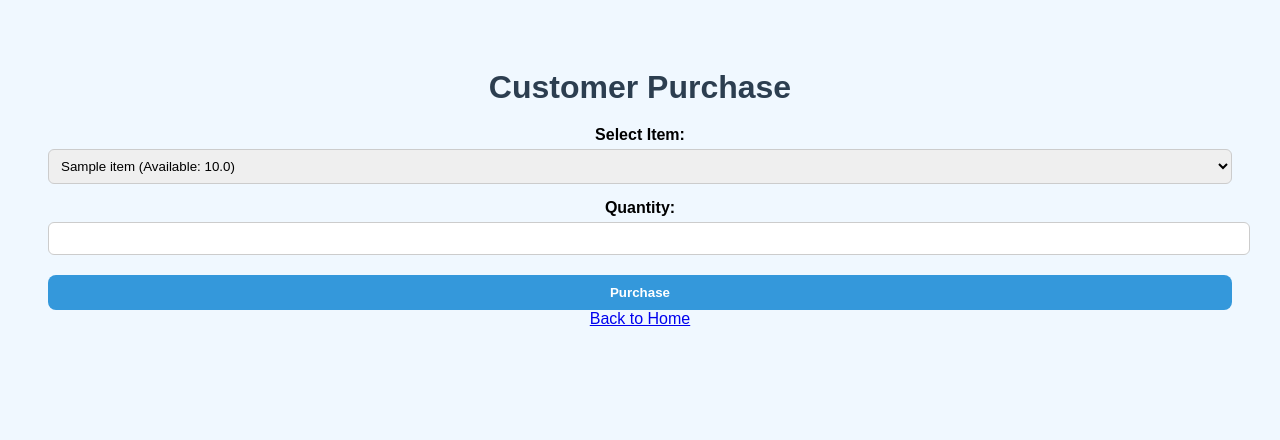
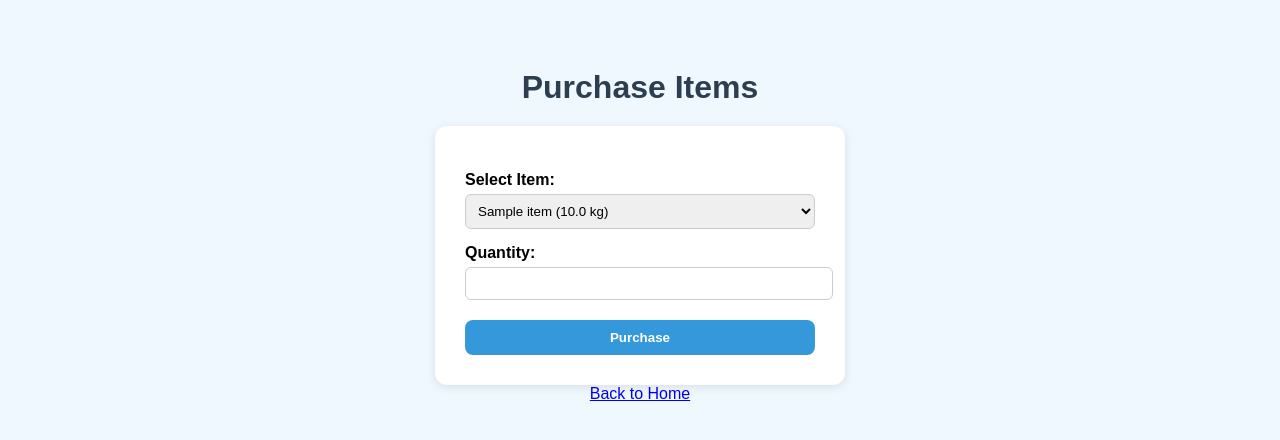
Before and after one commit to Deepika-bethi/smart-inventory, a Flask app: page /purchase in a window 1280 px wide. Shown: the top 440 px of the page. Run offline with Flask 3, Linux system fonts and the light colour scheme; tables that the repository leaves empty hold one stand-in row (values such as "Sample post").

Commit message:
fix: prevent page auto-redirection, maintain layout consistency, show pages until user clicks Back to Home

```diff
--- a/templates/purchase.html
+++ b/templates/purchase.html
@@ -1,22 +1,27 @@
 <!DOCTYPE html>
 <html>
 <head>
-    <title>Purchase Item</title>
+    <title>Purchase</title>
     <link rel="stylesheet" href="{{ url_for('static', filename='style.css') }}">
 </head>
 <body>
-    <h1>Customer Purchase</h1>
+    <h1>Purchase Items</h1>
+    <div class="form-card">
+        {% if message %}
+            <p class="success-msg">{{ message }}</p>
+        {% endif %}
         <form method="POST">
             <label>Select Item:</label>
             <select name="item_id">
                 {% for item in items %}
-            <option value="{{ item.id }}">{{ item.name }} (Available: {{ item.quantity }})</option>
+                <option value="{{ item.id }}">{{ item.name }} ({{ item.quantity }} kg)</option>
                 {% endfor %}
             </select><br>
             <label>Quantity:</label>
             <input type="number" step="0.01" name="quantity" required><br>
             <button type="submit">Purchase</button>
         </form>
+    </div>
     <a href="{{ url_for('index') }}">Back to Home</a>
 </body>
 </html>
```
Lines whose indentation alone changed are shown as unchanged.
